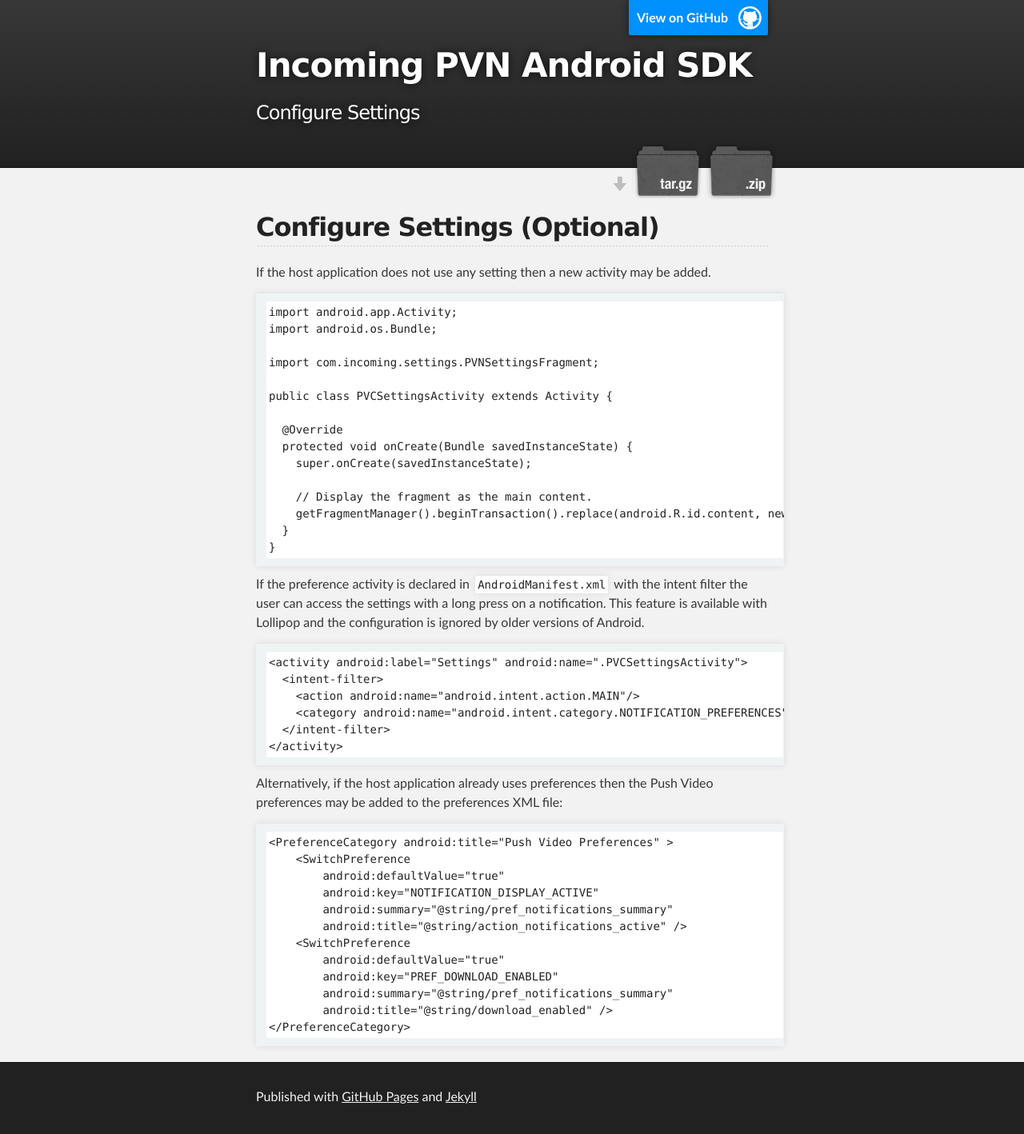
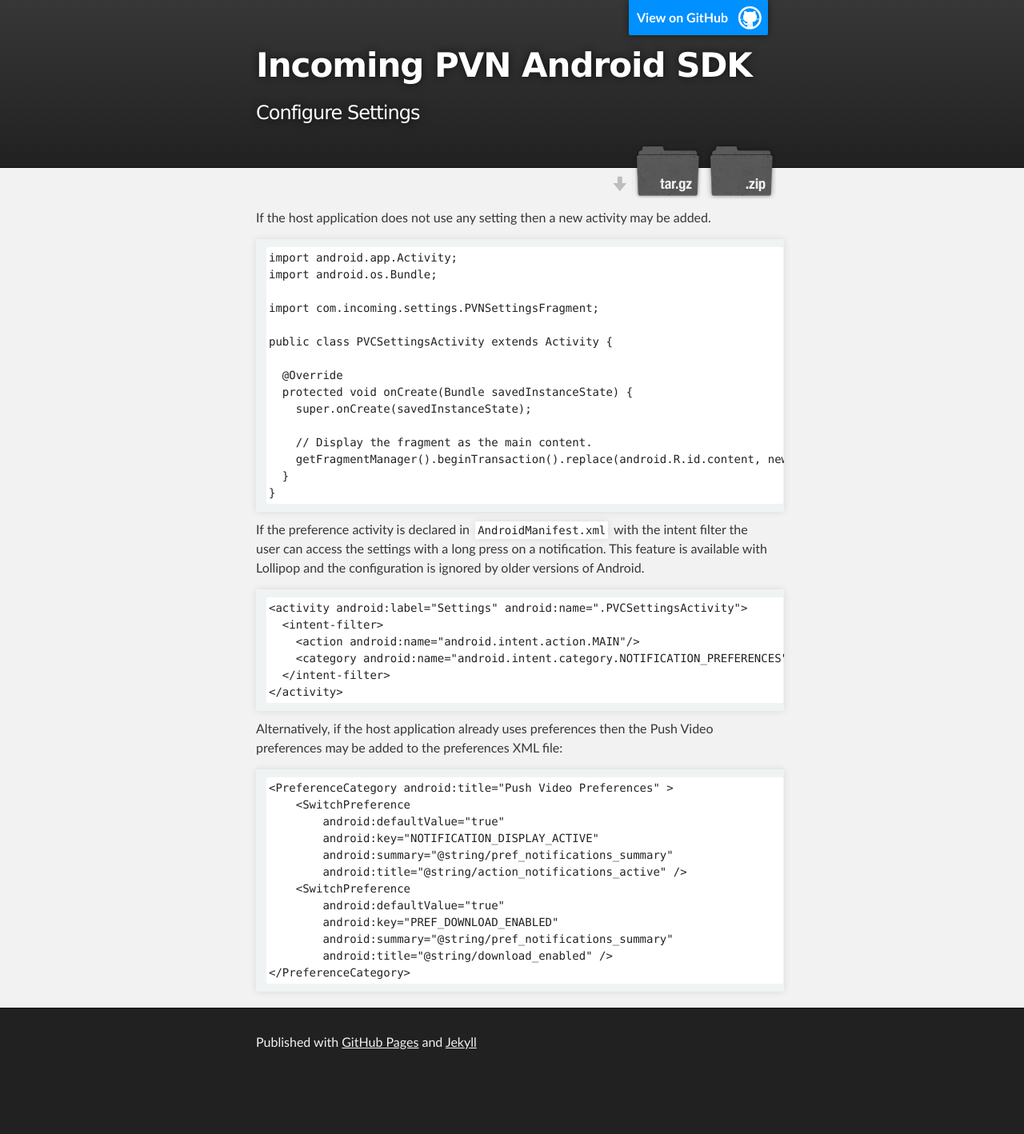
Before and after one commit to incoming-inc/android-template-app, a Jekyll site: the page built from configure-settings.md, in a window 1280 px wide. Shown: the whole page at 80% size. Built offline with Jekyll 4.4.1, drawn with Linux system fonts in a browser that asks for light colours; comment, search, counter and statistics services are not loaded; after the commit the page ends 1350 px from its top, so only the background shows below that.

Commit message:
Adjust title for configure settings page

```diff
--- a/configure-settings.md
+++ b/configure-settings.md
@@ -3,7 +3,6 @@
 layout: default
 ---
 
-## Configure Settings (Optional)
 
 If the host application does not use any setting then a new activity may be added.
 
```
